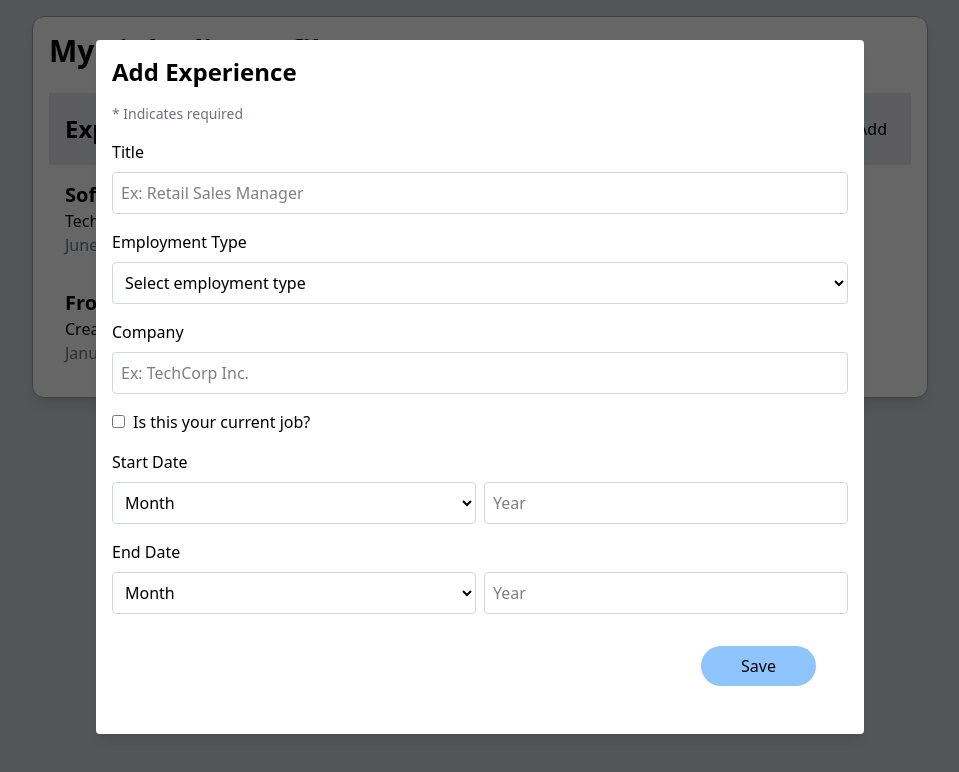
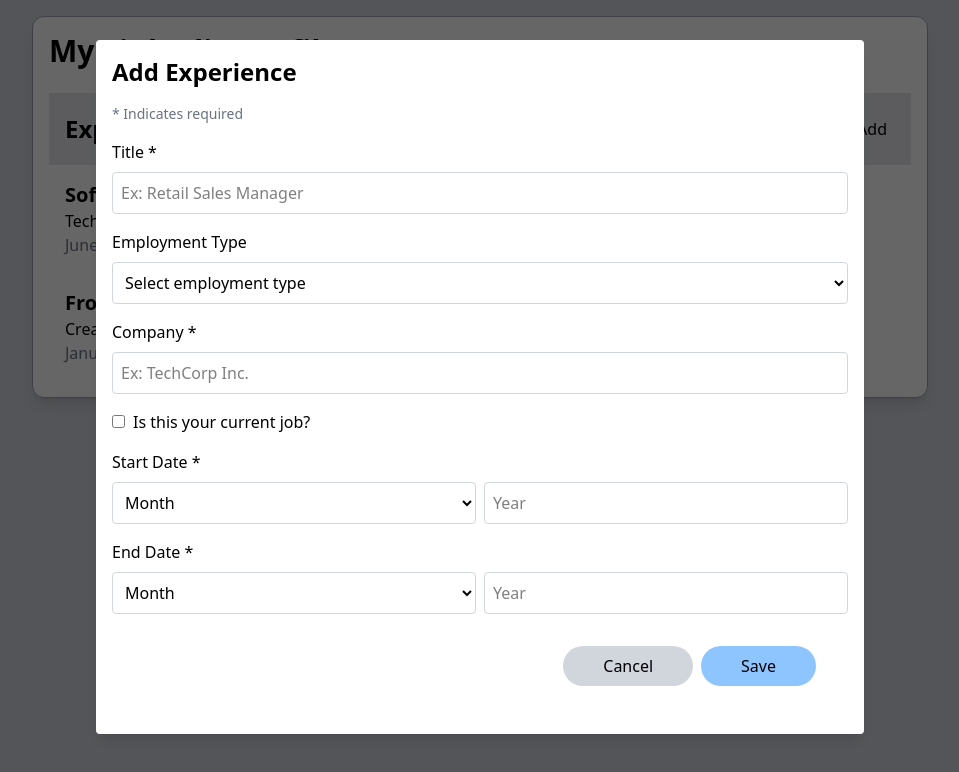
Before and after one commit to foobaroooo/linkedin-add-experience-form, a React (Vite) app: page / in a window 1280 px wide. Both pictures are taken after a click on the button "Add". Shown: the top 772 px of the page, without its empty margins (160-1119 px from the left). Built offline with nearby package versions, Linux system fonts and the light colour scheme.

Commit message:
zod to handle error validation
Google search gemini

```diff
--- a/src/components/AddExperienceForm.tsx
+++ b/src/components/AddExperienceForm.tsx
@@ -1,22 +1,40 @@
 import { useForm } from "react-hook-form";
 import type { JobExperience } from "../types";
+import * as z from "zod";
+import { zodResolver } from '@hookform/resolvers/zod';
+
+const jobExperienceSchema= z.object({
+    title: z.string().min(1, "Title is required"),
+    company: z.string().min(1, "Company is required"),
+    employmentType: z.string().optional(),
+    isCurrent: z.boolean().optional(),
+});
 
 function AddExperienceForm() {
+    const { register, handleSubmit, formState: { errors } } = useForm({
+        resolver: zodResolver(jobExperienceSchema),
+    });
+
+    const onSubmit = (data) => {
+        console.log(data); // Form data is valid here
+    };
+
     return (
         <div>
-            <form className="p-4">
+            <form className="p-4" onSubmit={handleSubmit(onSubmit)}>
                 <h2 className="text-2xl font-bold mb-4">Add Experience</h2>
                 <div className="text-gray-500 text-sm mb-4">* Indicates required</div>
                 <div className="mb-4">
                     <label className="block mb-2" htmlFor="job_title">
-                        Title
+                        Title *
                     </label>
                     <input
                         type="text"
                         id="job_title"
                         className="w-full p-2 border border-gray-300 rounded"
                         placeholder="Ex: Retail Sales Manager"
-                    />
+                        {...register('title')} />
+                    {errors.title && <span className={errors.title ? "text-red-500 text-sm" : ""}>{"⛔ " + errors.title.message}</span>}
                 </div>
                 <div className="mb-4">
                     <label className="block mb-2" htmlFor="employment_type">
@@ -35,14 +53,15 @@ function AddExperienceForm() {
                 </div>
                 <div className="mb-4">
                     <label className="block mb-2" htmlFor="company">
-                        Company
+                        Company *
                     </label>
                     <input
                         type="text"
                         id="company"
                         className="w-full p-2 border border-gray-300 rounded"
                         placeholder="Ex: TechCorp Inc."
-                    />
+                        {...register('company')} />
+                    {errors.company && <span className={errors.company ? "text-red-500 text-sm" : ""}>{"⛔ " + errors.company.message}</span>}
                 </div>
                 <div className="mb-4">
                     <label className="block mb-2">
@@ -55,7 +74,7 @@ function AddExperienceForm() {
                     </label>
                 </div>
                 <div className="mb-4">
-                    <label className="block mb-2">Start Date</label>
+                    <label className="block mb-2">Start Date *</label>
                     <div className="flex space-x-2">
                         <select
                             id="start_month"
@@ -77,7 +96,7 @@ function AddExperienceForm() {
                     </div>
                 </div>
                 <div className="mb-4">
-                    <label className="block mb-2">End Date</label>
+                    <label className="block mb-2">End Date *</label>
                     <div className="flex space-x-2">
                         <select id="end_month" className="flex-1 p-2 border border-gray-300 rounded">
                             <option value="">Month</option>
@@ -97,10 +116,19 @@ function AddExperienceForm() {
                 </div>
                 <footer className="flex justify-end space-x-2 m-8">
                     <button
-                        type="button"
+                        type="type"
+                        className="px-10 py-2 bg-gray-300 text-white-800 rounded-full hover:bg-gray-400"
+                        onClick={() => {
+                            // Handle cancel action
+                        }}
+                    >
+                        Cancel
+                    </button>
+                    <button
+                        type="submit"
                         className="px-10 py-2 bg-blue-300 text-white-800 rounded-full hover:bg-blue-400"
                         onClick={() => {
-                            // Handle cancel action
+                            // Handle action
                         }}
                     >
                         Save
```
